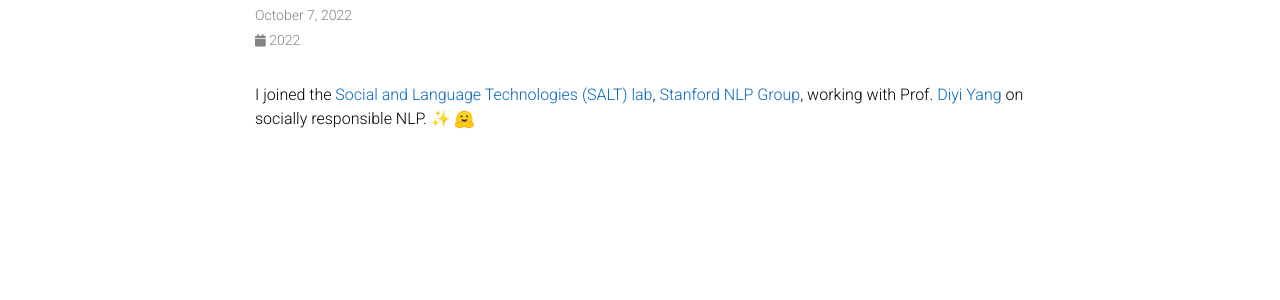
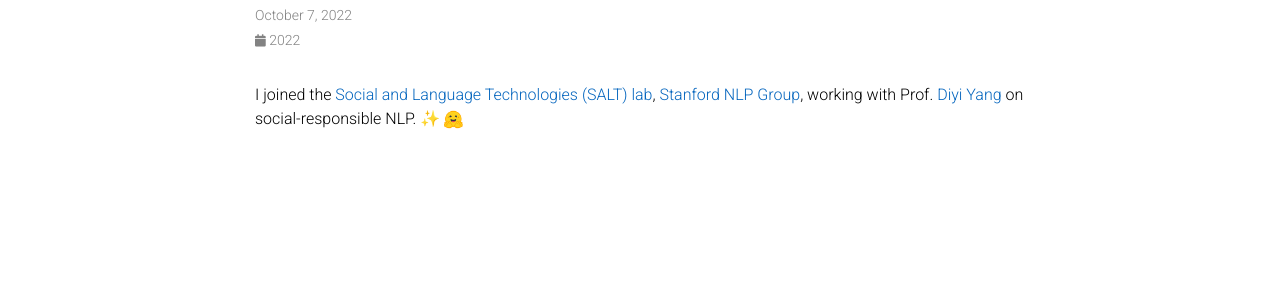
Before and after one commit to liuyanchen1015/liuyanchen1015.github.io, a Jekyll site: the page built from _news/announcement_2.md, in a window 1280 px wide. Shown: the part 155-455 px from the top of the page. Built offline with Jekyll 4.4.1, drawn with Linux system fonts in a browser that asks for light colours; emoji names are drawn with the system emoji font; comment, search, counter and statistics services are not loaded; a style sheet for code colours, icons or effects is not loaded.

Commit message:
Update announcement_2.md

```diff
--- a/_news/announcement_2.md
+++ b/_news/announcement_2.md
@@ -4,4 +4,4 @@ date: 2022-10-07 07:59:00-0400
 inline: true
 ---
 
-I joined the [Social and Language Technologies (SALT) lab](https://cs.stanford.edu/~diyiy/group.html), [Stanford NLP Group](https://nlp.stanford.edu/), working with Prof. [Diyi Yang](https://cs.stanford.edu/~diyiy/index.html) on socially responsible NLP. :sparkles:  <img src="/assets/img/huggingface.ico" alt="drawing" width="19"/>
+I joined the [Social and Language Technologies (SALT) lab](https://cs.stanford.edu/~diyiy/group.html), [Stanford NLP Group](https://nlp.stanford.edu/), working with Prof. [Diyi Yang](https://cs.stanford.edu/~diyiy/index.html) on social-responsible NLP. :sparkles:  <img src="/assets/img/huggingface.ico" alt="drawing" width="19"/>
```
